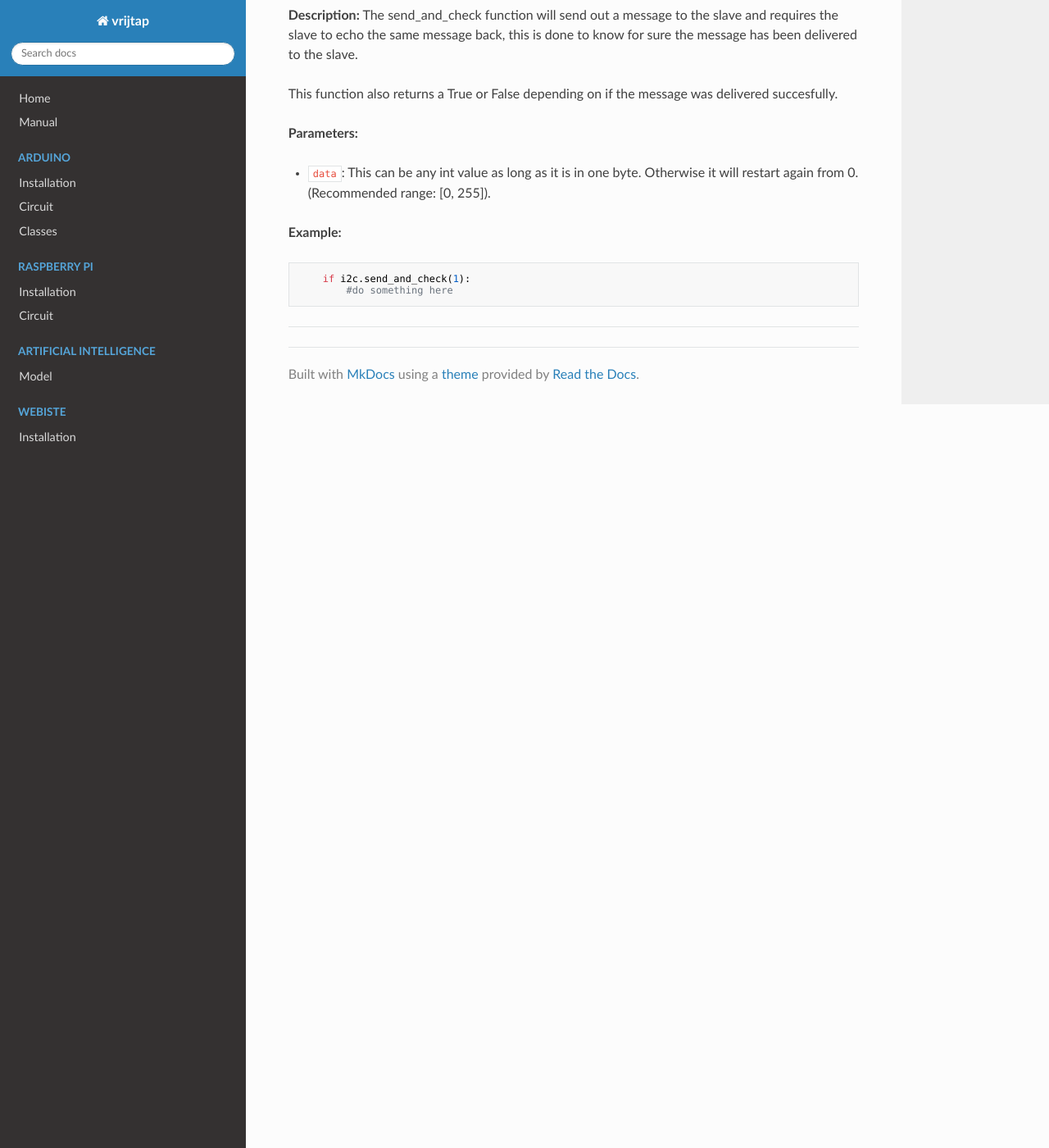
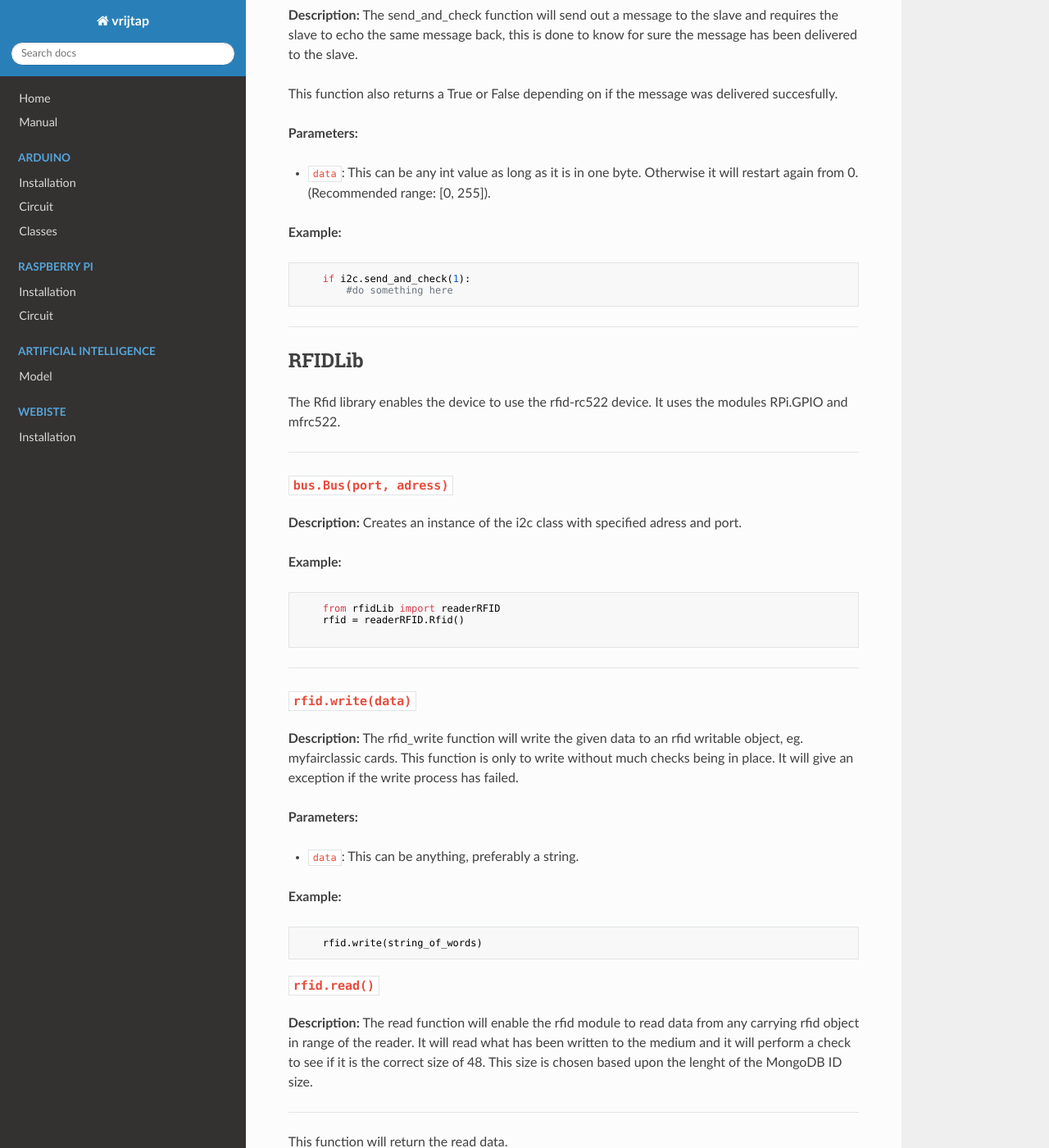
Before and after one commit to vrijtap/documentation, an MkDocs documentation site: the page built from docs/raspberry-pi/classes.md, in a window 1280 px wide and 1400 px high, scrolled down 2980 px. Shown: the whole window at 82% size. Built offline with MkDocs 1.6.1, drawn with Linux system fonts in a browser that asks for light colours; nearby versions of some CDN libraries; a script that is not in the unit is left out; some of the changed text lies outside the part shown.

Commit message:
Added RFID library documentation

````diff
--- a/docs/raspberry-pi/classes.md
+++ b/docs/raspberry-pi/classes.md
@@ -144,3 +144,64 @@ This function also returns a True or False depending on if the message was deliv
         #do something here
 ```
 ---
+
+
+## RFIDLib
+
+The Rfid library enables the device to use the rfid-rc522 device. It uses the modules RPi.GPIO and mfrc522.
+
+---
+
+### `bus.Bus(port, adress)`
+
+**Description:**
+Creates an instance of the i2c class with specified adress and port.
+
+**Example:**
+
+```py
+    from rfidLib import readerRFID
+    rfid = readerRFID.Rfid()
+
+```
+---
+
+### `rfid.write(data)`
+
+**Description:**
+The rfid_write function will write the given data to an rfid writable object, eg. myfairclassic cards. This function is only to write without much checks being in place. It will give an exception if the write process has failed.
+
+**Parameters:**
+
+- `data`: This can be anything, preferably a string.
+
+**Example:**
+
+```py
+    rfid.write(string_of_words)
+```
+### `rfid.read()`
+
+**Description:**
+The read function will enable the rfid module to read data from any carrying rfid object in range of the reader. It will read what has been written to the medium and it will perform a check to see if it is the correct size of 48. This size is chosen based upon the lenght of the MongoDB ID size.
+---
+This  function will return the read data.
+
+**Example:**
+
+```py
+    data_on_card = rfid.read()
+```
+
+### `rfid.closeGPIO()`
+
+**Description:**
+This function has to be called at the end of the whole program to reset the GPIO usage on the RaspberryPi.
+
+**Example:**
+
+```py
+    # End of program, shutting down.
+    rfid.closeGPIO()
+```
+---
````
